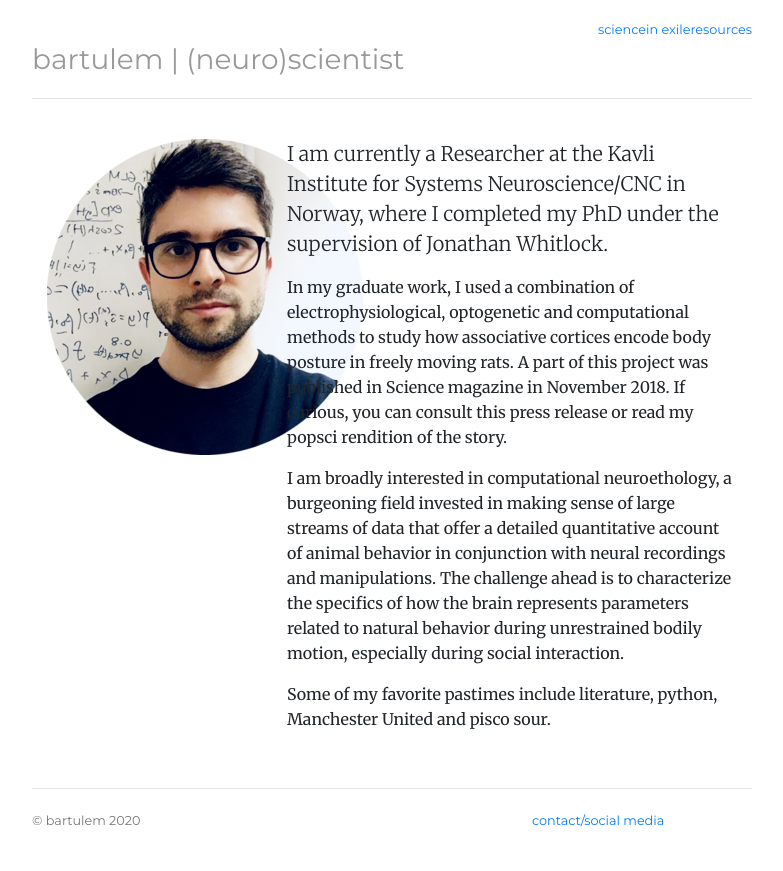
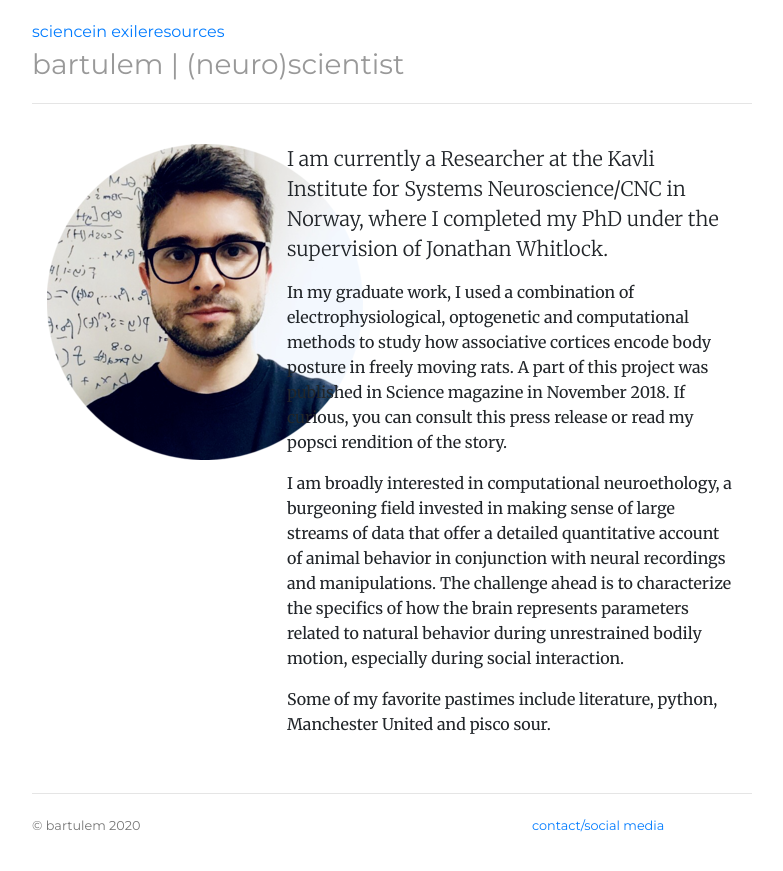
Before and after one commit to bartulem/bartulem.github.io, a Jekyll site: the page built from index.html, in a window 1280 px wide. Shown: the top 871 px of the page, without its empty margins (248-1031 px from the left). Built offline with Jekyll 4.4.1, drawn with Linux system fonts in a browser that asks for light colours.

Commit message:
Update header.html

```diff
--- a/_includes/header.html
+++ b/_includes/header.html
@@ -1,5 +1,5 @@
 <div class="header">
-	<ul class="nav nav-pills small justify-content-end">
+	<ul class="nav nav-pills align-content-end">
 		<li class="{{ page.science }}"><a href="/science" title="science">science</a></li>
 		<li class="{{ page.inexile }}"><a href="/inexile" title="inexile">in exile</a></li>
 		<li class="{{ page.resources }}"><a href="/resources" title="Notes">resources</a></li>
```
